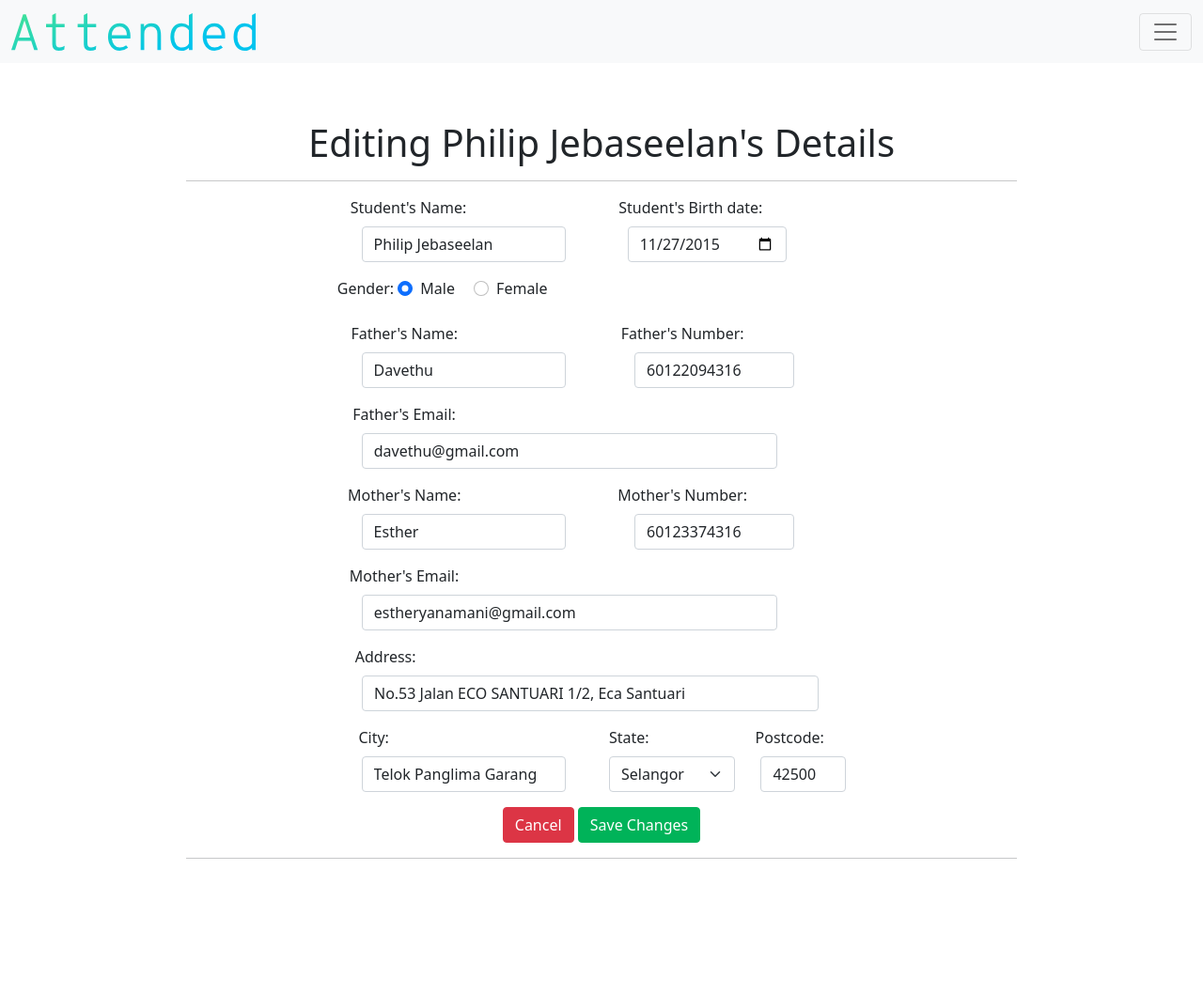
After one commit to philipjebaseelan/attendance, a Flask app: page /edit-student/1 in a window 1280 px wide. The commit adds this page. Shown: the whole page at 94% size. Run offline with Flask 2, Linux system fonts and the light colour scheme; a user stored in the database is signed in; data comes from the database, SQL or seed files in the repository; both versions use the stored data as it was after the commit.

Commit message:
edit students details #34

```diff
--- a/application.py
+++ b/application.py
@@ -110,6 +110,8 @@ def index():
 
     return render_template("layout.html")
 
+
+#############################################################STUDENTS############################################################################################
 @app.route("/registrar")
 def registrar():
 
@@ -120,9 +122,14 @@ def registrar():
         return redirect("/login")
     else:
         teacher = current_user.get_id()
+        class_object = Class.query.all()
+
         student_object = Student.query.filter_by(teacher_id = teacher).order_by(Student.id.desc()).all()
-        class_object = Class.query.all()
-        return render_template("registrar.html", headers=TABLE_HEADERS, students=student_object, classes=class_object)
+
+        if not student_object:
+            return render_template("registrar.html", headers=TABLE_HEADERS, students="None", classes=class_object)
+        else:
+            return render_template("registrar.html", headers=TABLE_HEADERS, students=student_object, classes=class_object)
 
 
 @app.route("/add_student", methods=["GET", "POST"])
@@ -167,8 +174,7 @@ def add_student():
                 gender = "Female"
 
 
-
-            student = Student(teacher_id=teacher, name=name, birth=dob, age=age, parent=father, parent2=mother, number=fnumber, number2=mnumber, email=femail, email2=memail, address=address, city=city, state=state, postcode=postcode)
+            student = Student(teacher_id=teacher, name=name, birth=dob, age=age, gender=gender, parent=father, parent2=mother, number=fnumber, number2=mnumber, email=femail, email2=memail, address=address, city=city, state=state, postcode=postcode)
             db.session.add(student)
             db.session.commit()
 
@@ -191,7 +197,6 @@ def student(id):
 
         student_object = Student.query.filter_by(id=id, teacher_id=teacher)
         class_object = Class.query.all()
-
 
         return render_template("detail-student.html", students = student_object, classes=class_object)
 
@@ -223,8 +228,6 @@ def delete_student(id):
             db.session.flush()
 
 
-
-
         db.session.delete(student)
         db.session.commit()
 
@@ -233,6 +236,58 @@ def delete_student(id):
         return redirect("/registrar")
 
 
+@app.route("/edit-student/<string:id>", methods=["GET","POST"])
+def edit_student(id):
+
+    form_edit_student = EditStudents()
+    student = db.session.query(Student).filter_by(id=id).first()
+
+    #Ensuring User is logged in
+    if not current_user.is_authenticated:
+        return redirect("/login")
+    else:
+        if form_edit_student.validate_on_submit():
+
+            student.name = request.form.get("name")
+            dob = request.form.get("dob")
+            option = request.form.get("gender")
+            student.parent = request.form.get("parent_name")
+            student.number = request.form.get("parent_number")
+            student.email = request.form.get("parent_email")
+            student.parent2 = request.form.get("parent2_name")
+            student.number2 = request.form.get("parent2_number")
+            student.email2 = request.form.get("parent2_email")
+            student.address = request.form.get("address")
+            student.city = request.form.get("city")
+            student.state = request.form.get("state")
+            student.postcode = request.form.get("postcode")
+
+            #Calculating the age
+            today = datetime.today()
+            birthdate = datetime.strptime(dob, '%Y-%m-%d')
+            student.age = today.year - birthdate.year
+            student.birth = dob
+
+            #Storing the gender
+            if option == "option1":
+                student.gender = "Male"
+                db.session.flush()
+            else:
+                student.gender = "Female"
+                db.session.flush()
+
+            db.session.merge(student)
+            db.session.commit()
+
+            flash("Succesfully saved changes.")
+
+            return redirect("/detail_student/"+id)
+
+        else:
+            return render_template("edit-student.html", student=student, form=form_edit_student, states=states)
+
+
+#####################################################CLASSES##########################################################################################################
 
 @app.route("/class")
 def classes():
--- a/form.py
+++ b/form.py
@@ -83,3 +83,22 @@ class AddClass(FlaskForm):
 
 class TakeAttendance(FlaskForm):
     date = DateField(validators=[InputRequired()])
+
+#Edit Student Form
+
+class EditStudents(FlaskForm):
+    name = StringField(validators=[InputRequired()])
+    dob = DateField(validators=[InputRequired()])
+    parent_name = StringField()
+    parent_number = IntegerField()
+    parent_email = StringField()
+    parent2_name = StringField()
+    parent2_number = IntegerField()
+    parent2_email = StringField()
+    address = StringField(validators=[InputRequired()])
+    city = StringField(validators=[InputRequired()])
+    postcode = IntegerField(validators=[InputRequired()])
+
+    def validate_state(self, state):
+        if state.data == "State":
+            raise ValidationError("Please select your state.")
--- a/models.py
+++ b/models.py
@@ -28,6 +28,7 @@ class Student(db.Model):
     name = db.Column(db.String(), nullable=False)
     birth = db.Column(db.String(),nullable=False)
     age = db.Column(db.Integer(), nullable=False)
+    gender = db.Column(db.String(), nullable=False)
     parent = db.Column(db.String(), nullable=True)
     parent2 = db.Column(db.String(), nullable=True)
     number = db.Column(db.Integer, nullable=True)
--- a/static/css/style.css
+++ b/static/css/style.css
@@ -215,6 +215,12 @@ main .form-control{
     width: 100%;
 }
 
+#edit-student-detail{
+    position:absolute;
+    top:16.5%;
+    left:75%;
+
+}
 
 /* add-class.html */
 
--- a/templates/detail-student.html
+++ b/templates/detail-student.html
@@ -4,6 +4,7 @@
 
     {% for student in students %}
         <h1>{{student.name}}</h1>
+        <a class="btn btn-info" id="edit-student-detail" href="/edit-student/{{student.id}}" type="button">Edit</a>
         <hr>
             <div class="col-4" id="detail-col4">
                 <b>Student's Name:</b> {{student.name}}
@@ -24,6 +25,9 @@
                         {% endif %}
                     {% endfor %}
                  {% endif %}
+            </div>
+            <div class="col-4" id="detail-col4">
+                 <b>Gender:</b> {{student.gender}}
             </div>
             {% if student.parent == None %}
                 <div class="col-4" id="detail-col4">
--- /dev/null
+++ b/templates/edit-student.html
@@ -0,0 +1,118 @@
+{% extends "layout.html" %}
+
+{% block main %}
+
+        {% for field, errors in form.errors.items() %}
+                <small class="form-text text-muted ">
+                    {{ ', '.join(errors) }}
+                </small>
+        {% endfor %}
+
+        <h1>Editing {{student.name}}'s Details</h1>
+                <hr>
+
+        <form class="row g-3" action="/edit-student/{{student.id}}" method="post">
+                {{ form.csrf_token() }}
+
+                <!-- Student's Detials  -->
+                <div class="col-md-6">
+                        <label for="formGroupExampleInput" class="form-label" id="label-add-student-name">Student's Name:</label>
+                        {{ form.name(class="form-control", placeholder="Student's Name", autocomplete="off", id="add-student-name", value=student.name) }}
+                </div>
+                <div class="col-md-6">
+                        <label for="formGroupExampleInput" class="form-label" id="label-add-student-dob">Student's Birth date:</label>
+                        {{ form.dob(class="form-control", autocomplete="off", id="add-student-dob", value=student.birth)}}
+                </div>
+
+                {% if student.gender == "Male" %}
+                <div class="col-md-12">
+                        <label for="formGroupExampleInput" class="form-label" id="label-add-student-gender">Gender:</label>
+                        <div class="form-check form-check-inline">
+                          <input class="form-check-input" type="radio" name="gender" id="gender" value="option1" checked>
+                          <label class="form-check-label" for="inlineRadio1">Male</label>
+                        </div>
+                        <div class="form-check form-check-inline">
+                           <input class="form-check-input" type="radio" name="gender" id="inlineRadio2" value="option2">
+                           <label class="form-check-label" for="inlineRadio2">Female</label>
+                        </div>
+                </div>
+                {% elif student.gender == "Female" %}
+                <div class="col-md-12">
+                        <label for="formGroupExampleInput" class="form-label" id="label-add-student-gender">Gender:</label>
+                        <div class="form-check form-check-inline">
+                          <input class="form-check-input" type="radio" name="gender" id="gender" value="option1" >
+                          <label class="form-check-label" for="inlineRadio1">Male</label>
+                        </div>
+                        <div class="form-check form-check-inline">
+                           <input class="form-check-input" type="radio" name="gender" id="inlineRadio2" value="option2" checked>
+                           <label class="form-check-label" for="inlineRadio2">Female</label>
+                        </div>
+                </div>
+                {% endif %}
+
+
+
+                <!-- Father's Details -->
+                <div class="col-md-6">
+                        <label for="formGroupExampleInput" class="form-label" id="label-add-student-fname" >Father's Name:</label>
+                        {{ form.parent_name(class="form-control", placeholder="Father's Name", autocomplete="off", id="add-student-fname", value=student.parent) }}
+                </div>
+                <div class="col-md-4">
+                        <label for="formGroupExampleInput" class="form-label" id="label-add-student-fnumber">Father's Number:</label>
+                        {{ form.parent_number(class="form-control", placeholder="Contact Number", autocomplete="off", id="add-student-fnumber", value=student.number) }}
+                </div>
+                <div class="col-md-12">
+                        <label for="formGroupExampleInput" class="form-label" id="label-add-student-femail">Father's Email:</label>
+                        {{ form.parent_email(class="form-control", placeholder="Email Adrress", autocomplete="off", id="add-student-femail", type="email", value=student.email) }}
+                </div>
+
+                <!-- Mother's Detials -->
+                <div class="col-md-6">
+                        <label for="formGroupExampleInput" class="form-label" id="label-add-student-fname" >Mother's Name:</label>
+                        {{ form.parent2_name(class="form-control", placeholder="Mother's Name", autocomplete="off", id="add-student-fname", value=student.parent2) }}
+                </div>
+                <div class="col-md-4">
+                        <label for="formGroupExampleInput" class="form-label" id="label-add-student-fnumber">Mother's Number:</label>
+                        {{ form.parent2_number(class="form-control", placeholder="Contact Number", autocomplete="off", id="add-student-fnumber", value=student.number2) }}
+                </div>
+                <div class="col-md-12">
+                        <label for="formGroupExampleInput" class="form-label" id="label-add-student-femail">Mother's Email:</label>
+                        {{ form.parent2_email(class="form-control", placeholder="Email Adrress", autocomplete="off", id="add-student-femail", type="email", value=student.email2) }}
+                </div>
+
+                <!-- Address -->
+                <div class="col-12">
+                        <label for="formGroupExampleInput" class="form-label" id="label-add-student-address">Address:</label>
+                        {{ form.address(class="form-control", placeholder="Address", autocomplete="off", id="add-student-address", value=student.address) }}
+                </div>
+                <div class="col-6">
+                        <label for="formGroupExampleInput" class="form-label" id="label-add-student-city">City:</label>
+                        {{ form.city(class="form-control", placeholder="City", autocomplete="off", id="add-student-city", value=student.city) }}
+                </div>
+                <div class="col-md-2">
+                        <label for="formGroupExampleInput" class="form-label" id="label-add-student-state">State:</label>
+                        <select class="form-select" aria-la
+                        bel="Default select example" name="state">
+                                  <option>{{student.state}}</option>
+                                  {% for state in states %}
+                                    {% if student.state != state %}
+                                      <option>{{state}}</option>
+                                    {% endif %}
+                                  {% endfor %}
+                        </select>
+                </div>
+                <div class="col-md-2">
+                        <label for="formGroupExampleInput" class="form-label" id="label-add-student-postcode">Postcode:</label>
+                        {{ form.postcode(class="form-control", placeholder="Postcode", autocomplete="off", id="add-student-postcode", value=student.postcode) }}
+                </div>
+
+                <!-- Butoons -->
+                <div class="col-12">
+                        <a href="/detail_student/{{student.id}}" class="btn btn-danger">Cancel</a>
+                        <button type="submit" class="btn btn-success">Save Changes</button>
+                </div>
+
+        </form>
+        <hr>
+
+{% endblock %}
--- a/templates/registrar.html
+++ b/templates/registrar.html
@@ -17,6 +17,7 @@
                                   {% endfor %}
                           </tr>
                   </thead>
+                  {% if students != "None" %}
                   <tbody>
                           {% for student in students %}
                           <tr>
@@ -37,6 +38,7 @@
                           </tr>
                           {% endfor %}
                   </tbody>
+                  {% endif %}
           </table>
         </div>
         <hr>
```
Also changed, not shown: attendance.db.
